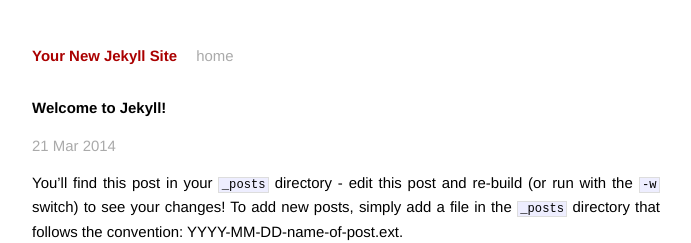
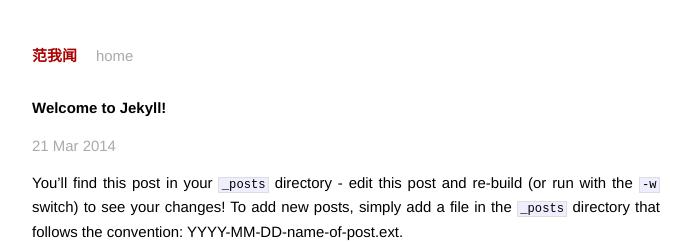
Before and after one commit to platina9/platina9.github.io, a Jekyll site: the page built from _posts/2014-03-21-welcome-to-jekyll.markdown, in a window 1280 px wide. Shown: the top 243 px of the page, without its empty margins (294-985 px from the left). Built offline with Jekyll 4.4.1, drawn with Linux system fonts in a browser that asks for light colours; Markdown is read by kramdown in place of the engine named in the settings.

Commit message:
yml file change

```diff
--- a/_config.yml
+++ b/_config.yml
@@ -1,3 +1,3 @@
-name: Your New Jekyll Site
+name: 范我闻
 markdown: redcarpet
 pygments: true
```
